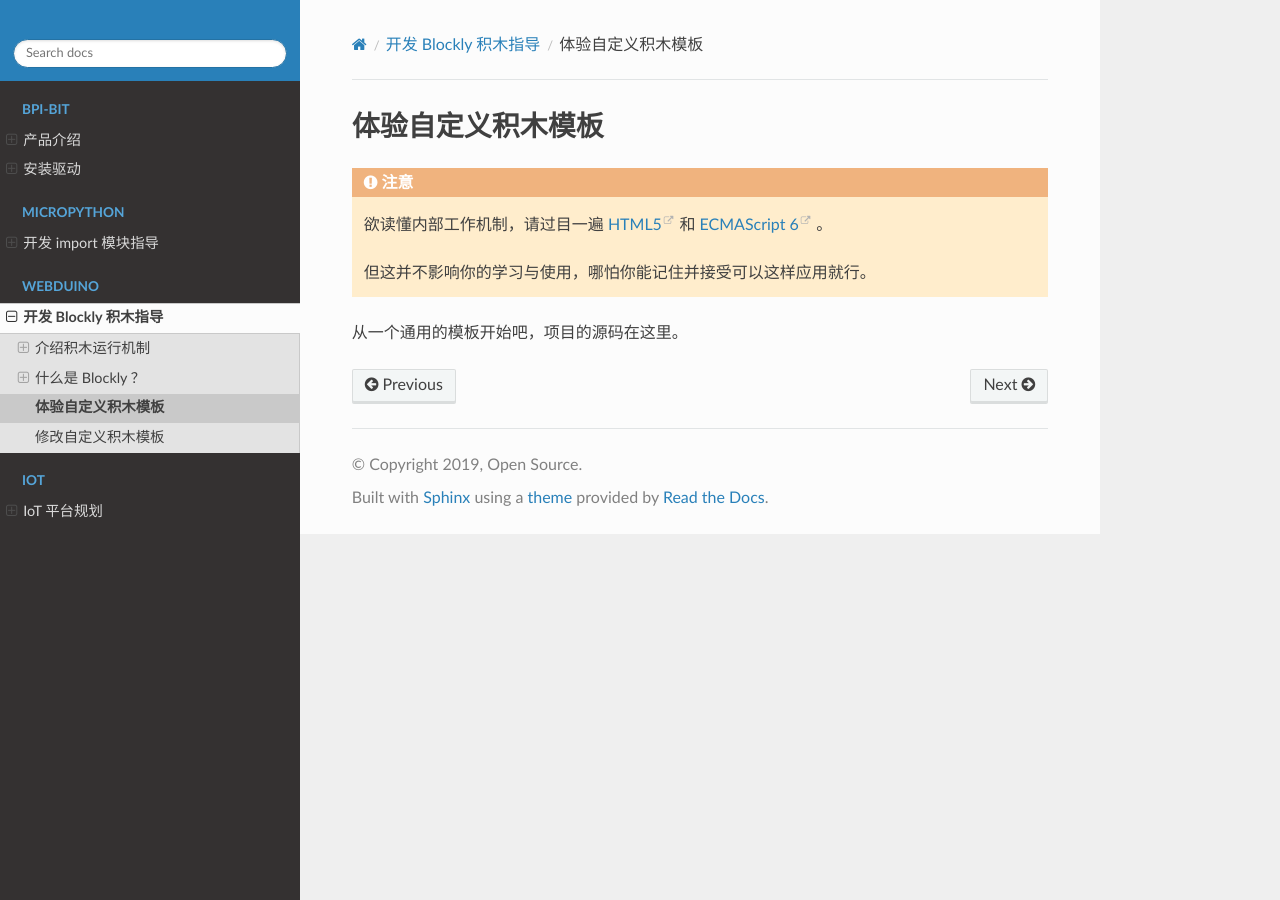
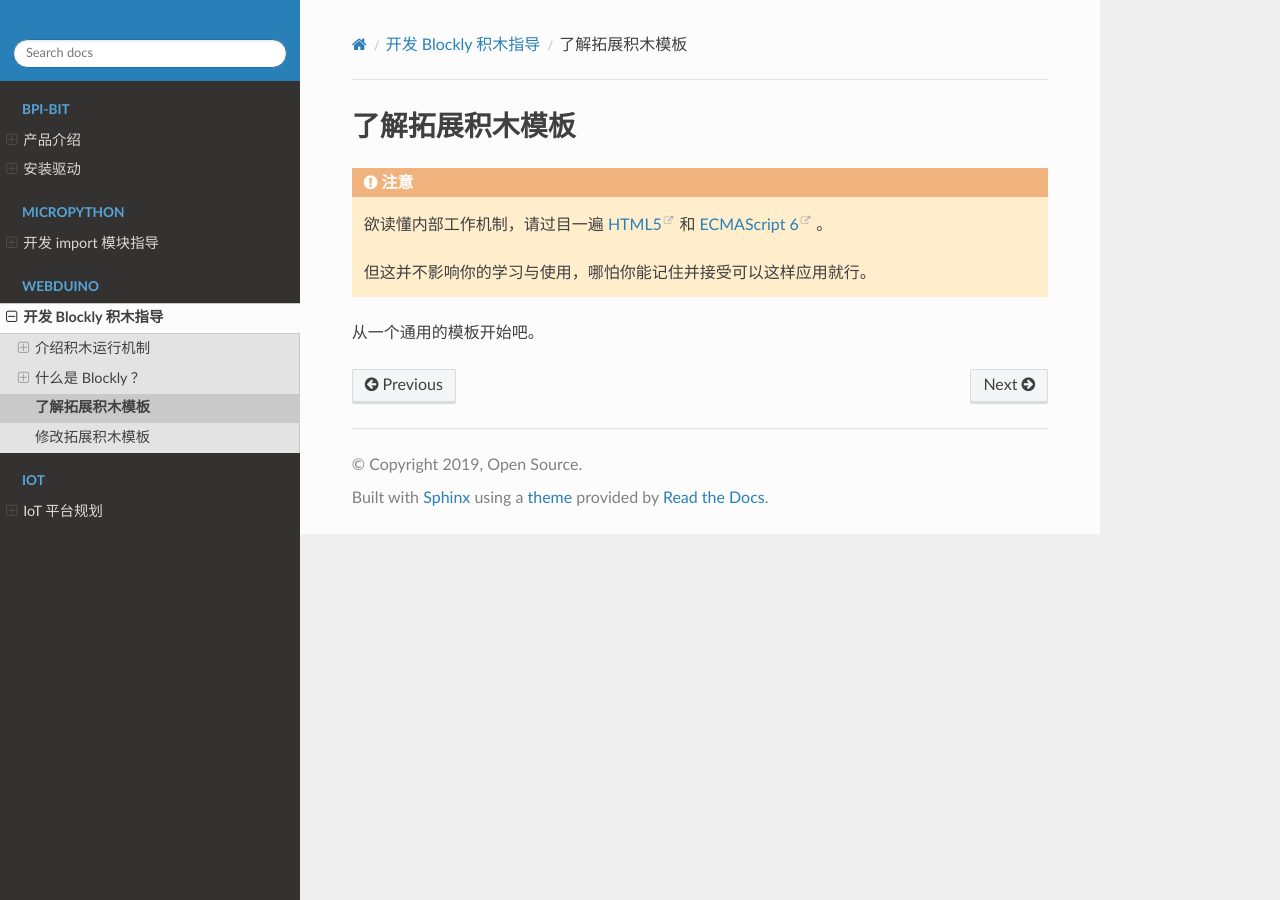
Before and after one commit to BPI-STEAM/Dev, a Sphinx documentation site: the page built from source/web/develop.rst, in a window 1280 px wide. Built offline with Sphinx 7.4.7 and the Read the Docs theme 2.0.0, drawn with Linux system fonts in a browser that asks for light colours.

Commit message:
准备内容

```diff
--- a/source/web/develop.rst
+++ b/source/web/develop.rst
@@ -1,4 +1,4 @@
-体验自定义积木模板
+了解拓展积木模板
 =====================================================
 
 .. Attention::
@@ -7,4 +7,4 @@
 
     但这并不影响你的学习与使用，哪怕你能记住并接受可以这样应用就行。
 
-从一个通用的模板开始吧，项目的源码在这里。
+从一个通用的模板开始吧。
--- a/source/web/modify.rst
+++ b/source/web/modify.rst
@@ -1,2 +1,2 @@
-修改自定义积木模板
+修改拓展积木模板
 =====================================================
```
